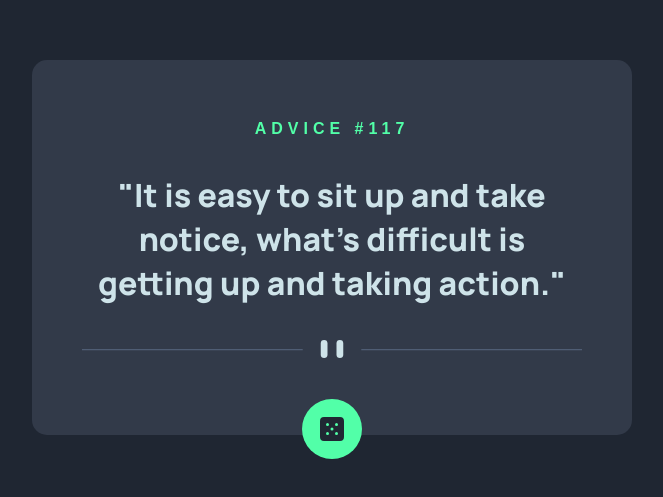
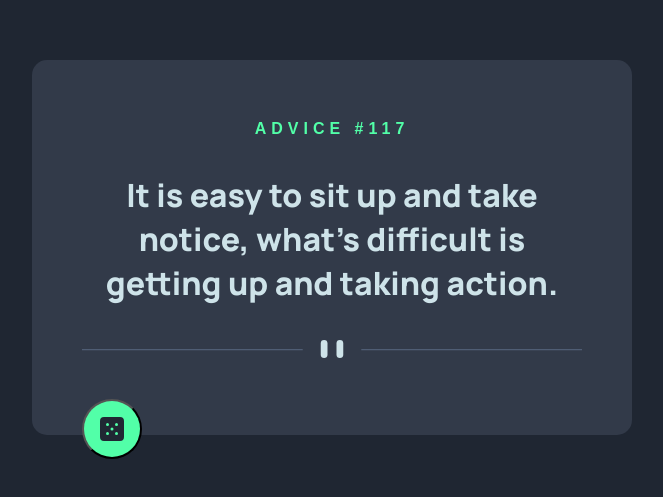
Before and after one commit to DiegoCosta123/advice_generator_treino_angular, an Angular app: page / in a window 1280 px wide. Shown: the part 153-650 px from the top of the page, without its empty margins (308-971 px from the left). Built offline with nearby package versions, Linux system fonts and the light colour scheme.

Commit message:
Ajustando as frases aleatorio foi feito

```diff
--- a/src/app/app.component.html
+++ b/src/app/app.component.html
@@ -5,15 +5,18 @@
       <div>
         <p class="paragraph_container">Advice #117</p>
 
-        <h1 class="title_container">"It is easy to sit up and take notice, what's difficult is getting up and taking action."</h1>
+        <h1 class="title_container">{{textToShow}}</h1>
 
         <img id="img_line" src="../assets/images/pattern-divider-desktop.svg"/>
       </div>
 
-      <div class="circle_icon">
+      <button (click)="buttonClick()" class="circle_icon">
         <img id="img_icon" src="../assets/images/icon-dice.svg"/>
-      </div>
+      </button>
 
     </div>
   </div>
 </main>
+
+
+<!-- "It is easy to sit up and take notice, what's difficult is getting up and taking action." -->
--- a/src/app/app.component.ts
+++ b/src/app/app.component.ts
@@ -6,5 +6,17 @@ import { Component } from '@angular/core';
   styleUrls: ['./app.component.css']
 })
 export class AppComponent {
-  title = 'advice-generator-treino';
+  textToShow: string = "It is easy to sit up and take notice, what's difficult is getting up and taking action.";
+
+  people: string[] = [ "Tornou-se chocantemente óbvio que a nossa tecnologia excedeu a nossa humanidade.",
+                    "Trocava toda a minha tecnologia por uma tarde com Sócrates.",
+                    "Muitas palavras não indicam necessariamente muita sabedoria." ];
+
+  buttonClick() {
+    this.Frase();
+  }
+
+  Frase() {
+    this.textToShow = this.people[Math.floor(Math.random() * this.people.length)];
+  }
 }
```
